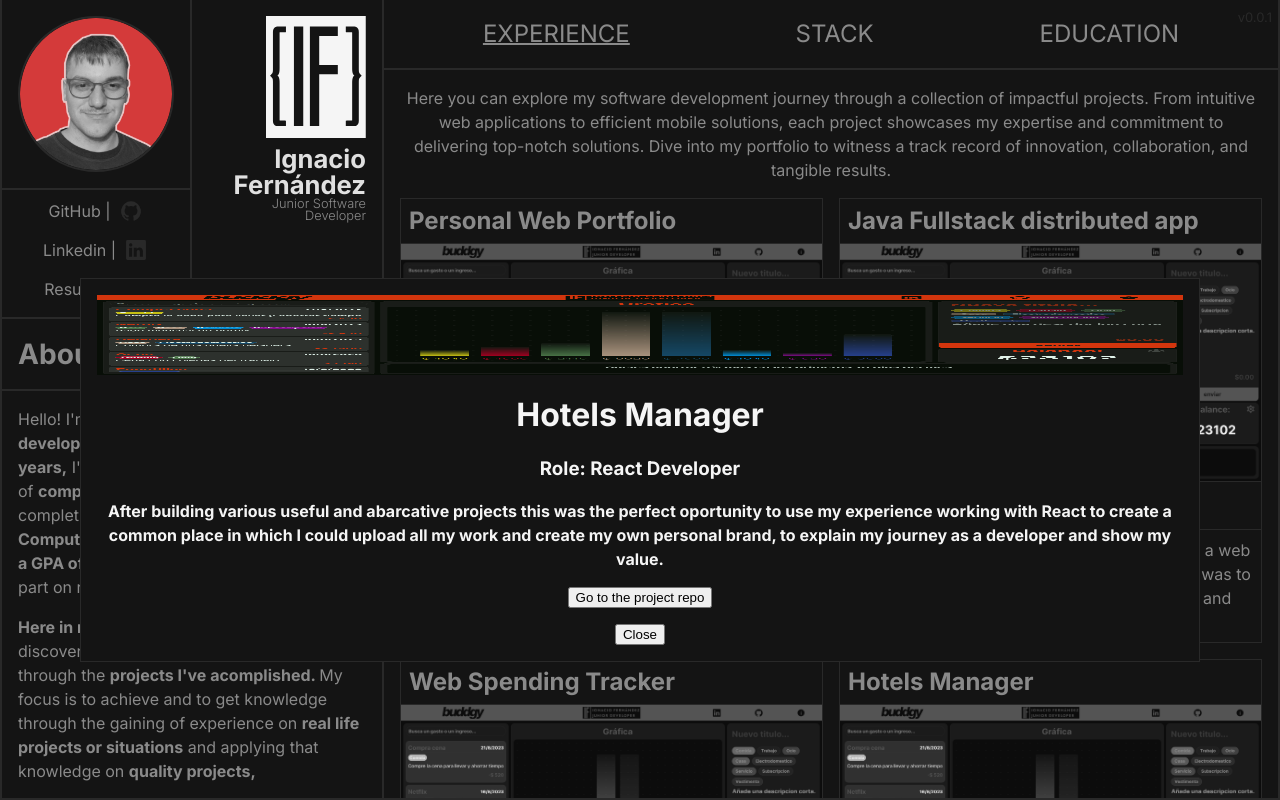
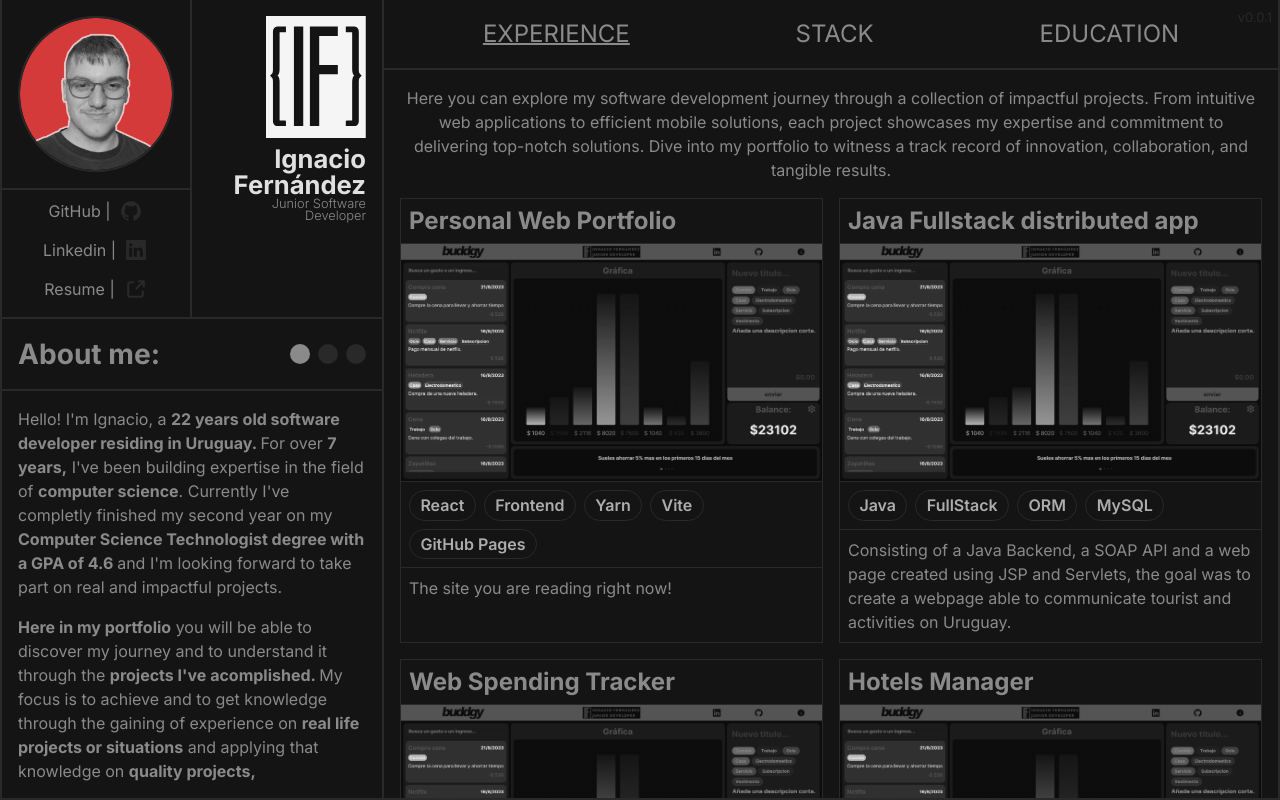
Before and after one commit to ignfer/portfolio, a React (Vite) app: page / in a window 1280 px wide. Built offline with nearby package versions, Linux system fonts and the light colour scheme.

Commit message:
Upload
- fixed a bug which causes to the modals to be rendered even without the user's input
- small changes to the experience card style

```diff
--- a/src/components/Experience/Experience.jsx
+++ b/src/components/Experience/Experience.jsx
@@ -24,7 +24,6 @@ export default function Experience(){
       },{
         'imagepath':'./assets/images/budggy.png',
         'title':'Java Fullstack distributed app',
-        'role':'Java Fullstack developer',
         'description':'Consisting of a Java Backend, a SOAP API and a web page created using JSP and Servlets, the goal was to create a webpage able to communicate tourist and activities on Uruguay.',
         'badges':[
           'Java',
@@ -38,7 +37,6 @@ export default function Experience(){
       },{
         'imagepath':'./assets/images/budggy.png',
         'title':'Web Spending Tracker',
-        'role':'Software engineer - Web developer',
         'description':'Buddgy is a personal project wich I\'ve created in order to know in which topics or areas I was spending my money.',
         'badges':[
           'Frontend',
@@ -54,7 +52,6 @@ export default function Experience(){
       },{
         'imagepath':'./assets/images/budggy.png',
         'title':'Hotels Manager',
-        'role':'Software engineer - Web developer',
         'description':'Buddgy is a personal project wich I\'ve created in order to know in which topics or areas I was spending my money.',
         'badges':[
           'C++',
--- a/src/components/ExperienceCard/ExperienceCard.css
+++ b/src/components/ExperienceCard/ExperienceCard.css
@@ -14,6 +14,11 @@
   border-color: var(--dark-color-5);
   color: var(--dark-color-4);
 }
+
+/* .experience-card:hover > .experience-card-title{
+  background-color: var(--dark-color-3);
+  color: var(--dark-color-1);
+} */
 
 .experience-card-title{
   padding: 0.25rem 0.5rem 0.25rem 0.5rem;
--- a/src/components/ExperienceCard/ExperienceCard.jsx
+++ b/src/components/ExperienceCard/ExperienceCard.jsx
@@ -1,3 +1,4 @@
+import { useState } from 'react';
 import Badge from '../Badge/Badge';
 import '../Modal/Modal.css'
 import './ExperienceCard.css'
@@ -20,23 +21,23 @@ export default function ExperienceCard({index,experience}){
     modalInstance.close();
   }
 
-  const test = () => {
-    console.log('test');
-  }
-
   return(
     <>
-      {
+
     <dialog className='modal' id={modalId}>
-          <img className='modal-banner' src={experience.imagepath}></img>
+      <div className='modal-banner'>
+      <img src={experience.imagepath}></img>
+      </div>
+
+      <div className='modal-container'>
         <h1>{experience.title}</h1>
         <h3>Role: {experience.modalRole}</h3>
-          <h4>{experience.modalDescription}</h4>
+        <p>{experience.modalDescription}</p>
 
         <button>Go to the project repo</button>
         <button onClick={closeModal}>Close</button>
+      </div>
     </dialog>
-      }
 
       <div className='experience-card' onClick={openModal}>
         <h2 className='experience-card-title'>{experience.title}</h2>
--- a/src/components/Modal/Modal.css
+++ b/src/components/Modal/Modal.css
@@ -1,26 +1,50 @@
 .modal{
-  margin: 5rem;
-  padding: 1rem;
+  margin: 3rem;
+  padding: 0px;
 
   background-color: var(--dark-color-0);
-
-  backdrop-filter: blur(10px);
-
-  display: flex;
-  flex-direction: column;
-  flex-wrap: wrap;
-  justify-content: center;
-  align-items: center;
-  gap: 1rem;
 
   color: var(--dark-color-4);
 
   border-width: 1px;
   border-color: var(--dark-color-1);
+
+  box-sizing: border-box;
+
+  -webkit-animation: fadeEffect 0.2s;
+  animation: fadeEffect 0.2s;
+
+  overflow-y: scroll;
+  scrollbar-width: none;
+}
+
+.modal::backdrop{
+  background:var(--dark-color-0);
+  opacity: 0.7;
 }
 
 .modal-banner{
-  background-color: yellow;
-  height: 10vh;
   width: 100%;
+  height: 50vh;
+  overflow: hidden;
 }
+
+
+
+.modal-banner > img {
+  width: 100%;
+  min-height:100%;
+}
+
+.modal-container{
+  display:flex;
+  flex-wrap: wrap;
+  flex-direction: column;
+  justify-content: center;
+  align-items: center;
+
+  gap: 1rem;
+  padding: 1rem;
+
+  color: var(--dark-color-3);
+}
```
Lines whose indentation alone changed are shown as unchanged.
